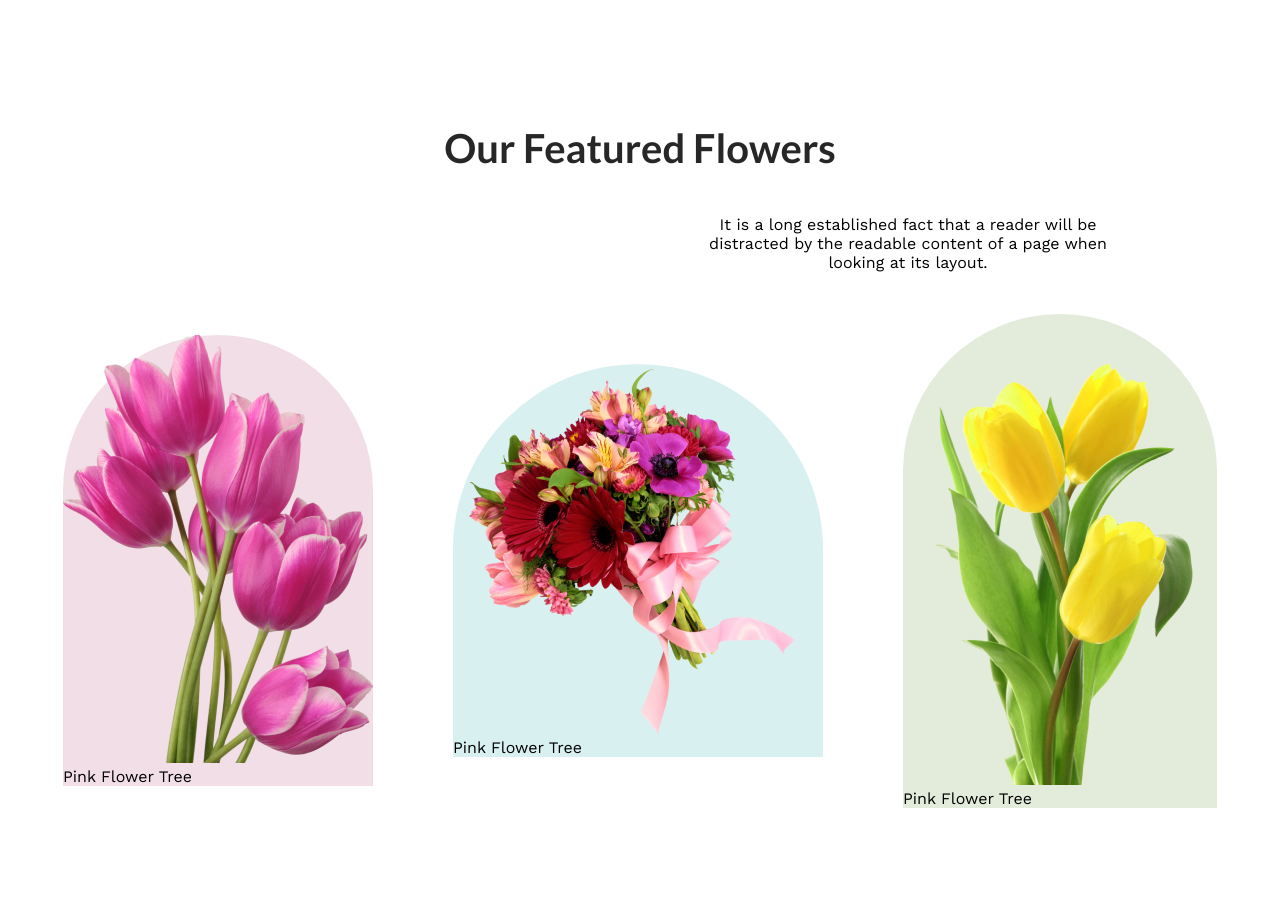
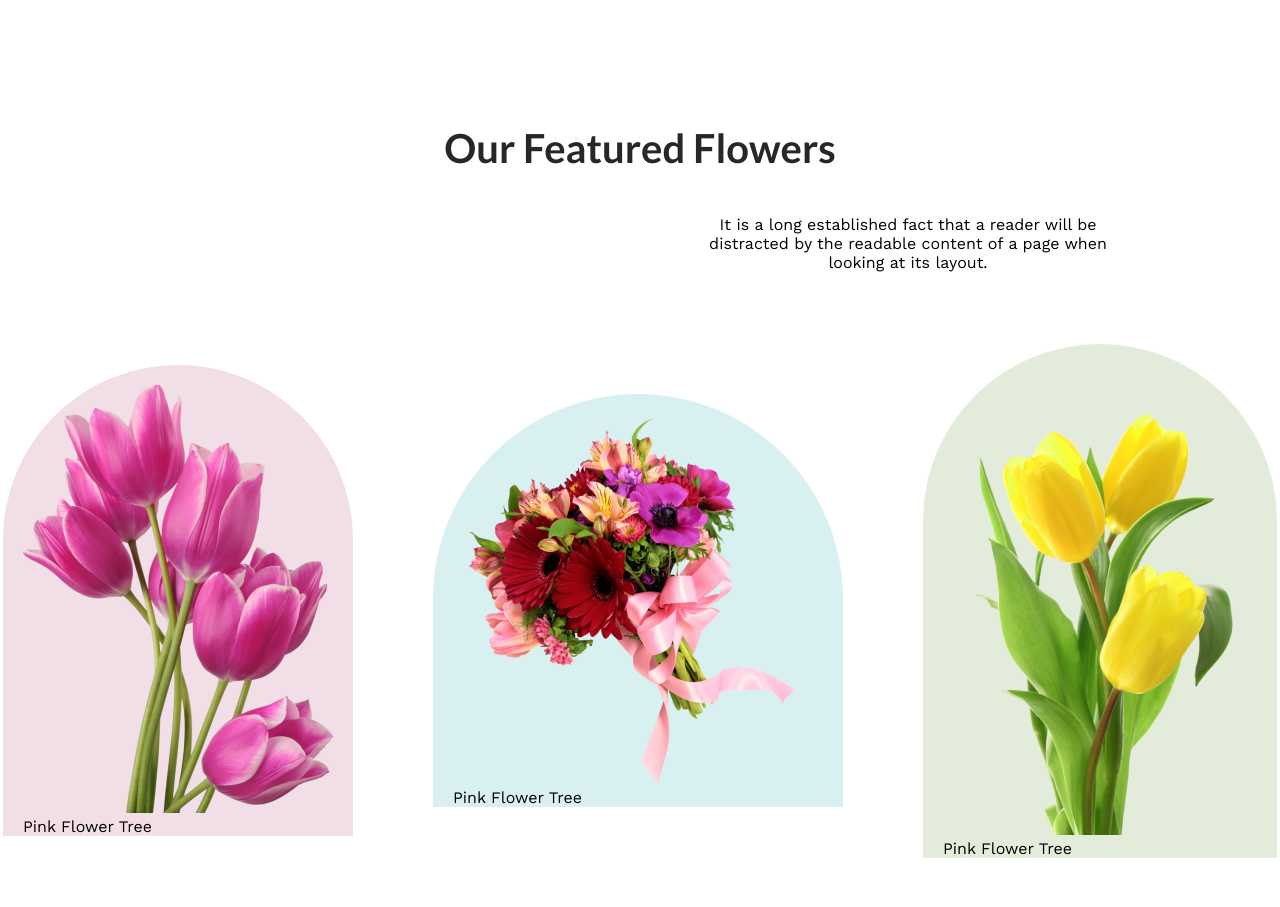
Before and after one commit to paulpabel/paul-flower-shop-assignment, a plain HTML site: page index.html in a window 1280 px wide. Shown: the part 991-1898 px from the top of the page. Drawn offline with nearby package versions, Linux system fonts and the light colour scheme.

Commit message:
added some styles

```diff
--- a/css/style.css
+++ b/css/style.css
@@ -51,6 +51,7 @@ body {
     display: flex;
     justify-content: center;
     align-items: center;
+    padding: 30px;
 
 }
 
@@ -73,18 +74,19 @@ body {
 .flower1 {
     border-radius: 300px 300px 0px 0px;
     background-color: rgba(167, 33, 98, 0.15);
-    /* padding: 20px 20px 0px 20px; */
+    padding: 20px 20px 0px 20px;
 }
 
 .flower2 {
     border-radius: 300px 300px 0px 0px;
     background-color: rgba(5, 151, 160, 0.15);
-    /* padding: 20px 20px 0px 20px; */
+    padding: 20px 20px 0px 20px;
 }
 
 .flower3 {
     border-radius: 300px 300px 0px 0px;
     background: rgba(71, 125, 17, 0.15);
+    padding: 20px 20px 0px 20px;
 }
 
 /* section 2 styles */
--- a/index.html
+++ b/index.html
@@ -26,11 +26,12 @@
 
  <main>
 
-    <section>
+    <section class="">
 
         <h2 class="section-title">Our Featured Flowers </h2>
         <p class="section-description">It is a long established fact that a reader will be distracted by the readable content of a page when looking at its layout.</p>
-        <div class="flower-container">
+        <!-- <div class="flower-container"> -->
+            <figure class="flower-container">
             <figure class="flower1">
                 <img src="./Flower Asset/pngwing 6.png" alt="">
                 <figcaption>Pink Flower Tree</figcaption>
@@ -46,7 +47,8 @@
                 <img src="./Flower Asset/pngwing 7.png" alt="">
                 <figcaption class="flower-title">Pink Flower Tree</figcaption>
             </figure>
-          </div>
+        </figure>
+         <!-- </div> -->
     </section>
 
     <section>
```
